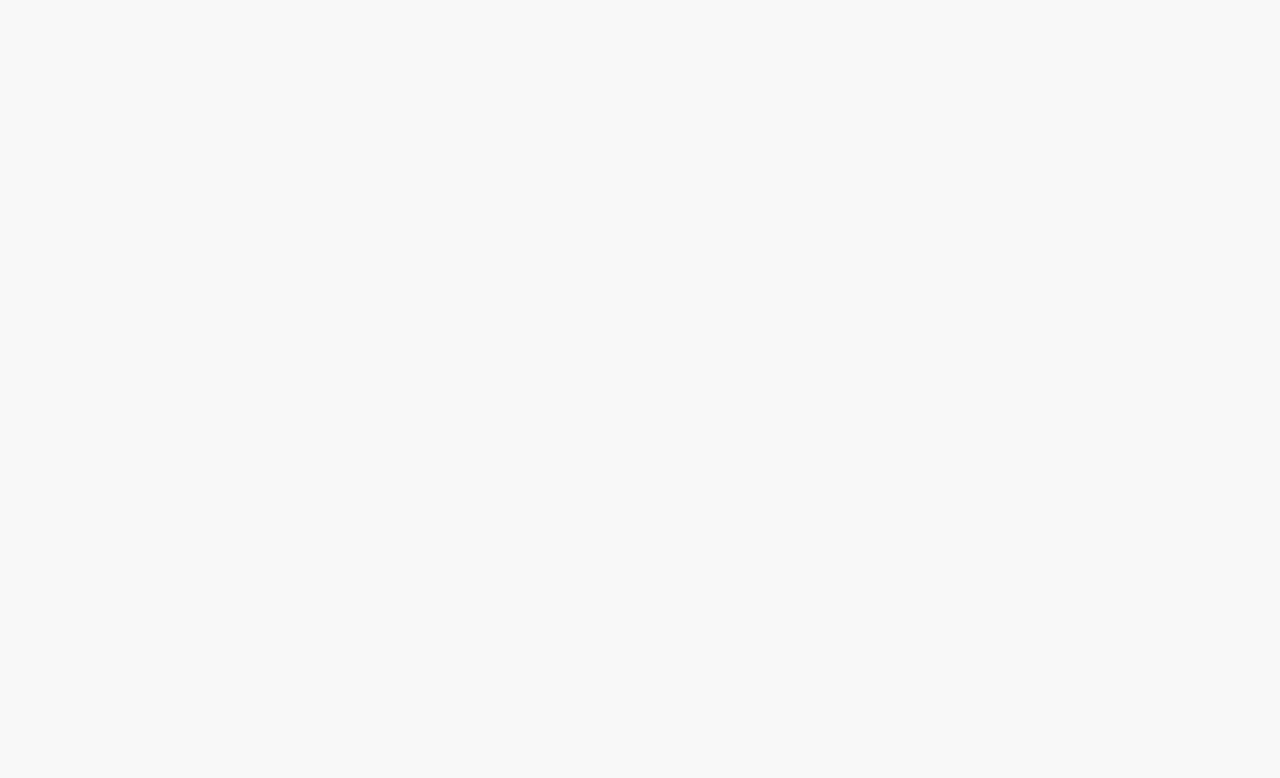
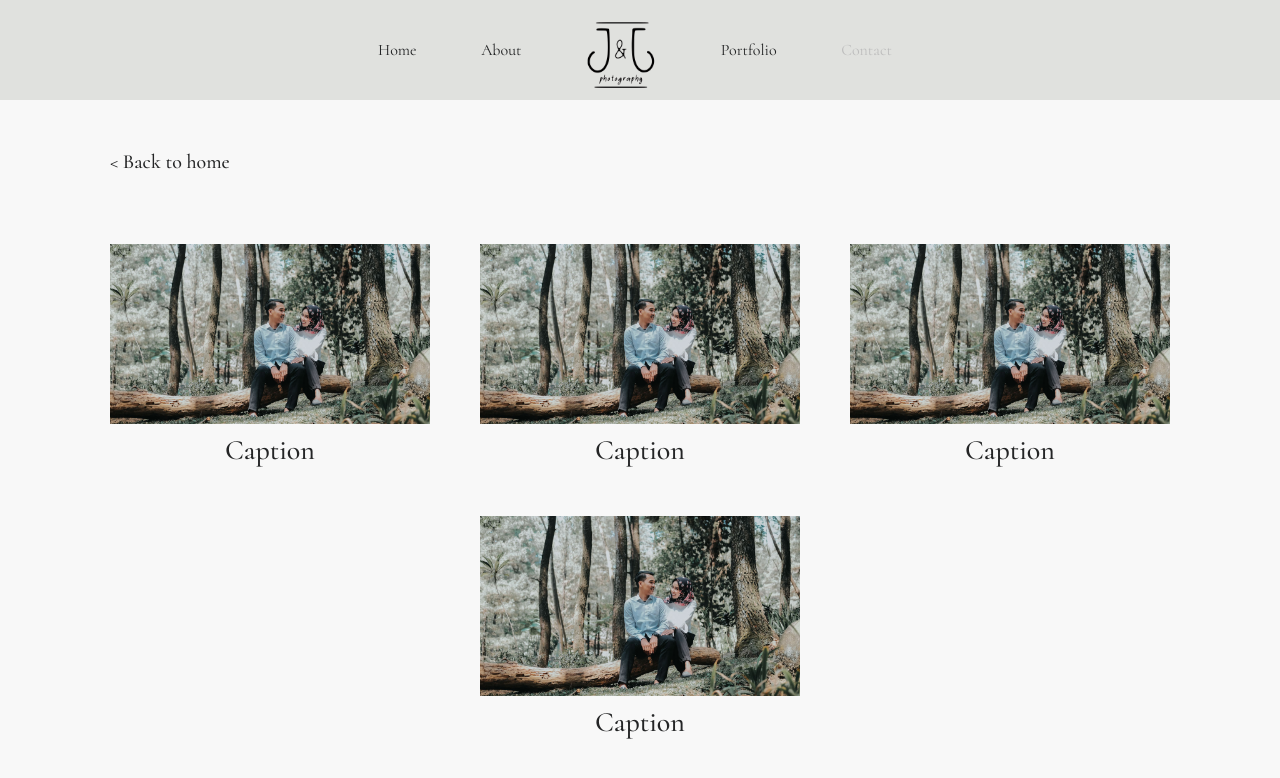
Before and after one commit to atmajayadw/react-jjphoto, a React (Create React App) app: page /portfolio in a window 1280 px wide. Shown: the top 778 px of the page. Built offline with nearby package versions, Linux system fonts and the light colour scheme.

Commit message:
Finished create web structure

```diff
--- a/src/App.js
+++ b/src/App.js
@@ -1,5 +1,7 @@
 import React, { Component } from 'react'
 import Home from './pages/Home.js'
+import Portfolio from './pages/Portfolio.js'
+import Content from './pages/Content.js'
 import {
   Switch,
   Route,
@@ -16,6 +18,9 @@ export default class App extends Component {
             <Switch>
               <Route path="/" component={Home} exact />
               {/* <Route path="/photography" component={Photography} exact /> */}
+
+              <Route path="/portfolio" component={Portfolio} exact />
+              <Route path="/portfolio/content" component={Content} exact />
             </Switch>
           </main>
         </BrowserRouter>
--- /dev/null
+++ b/src/component/Content.js
@@ -0,0 +1,41 @@
+import React, { Component } from 'react'
+import 'bootstrap/dist/css/bootstrap.min.css';
+import '../css/main.css'
+import { Slide1 } from '../assets/img/img.js'
+
+export default class Content extends Component {
+    render() {
+        return (
+            <>
+                <section id="content">
+                    <div className="container">
+                        <h5> {'<'} Back to home </h5>
+                        <div className="contents">
+                            <div className="content">
+                                <img src={Slide1} alt="" className="img-fluid" />
+                                <h3>Caption</h3>
+                            </div>
+
+                            <div className="content">
+                                <img src={Slide1} alt="" className="img-fluid" />
+                                <h3>Caption</h3>
+                            </div>
+
+                            <div className="content">
+                                <img src={Slide1} alt="" className="img-fluid" />
+                                <h3>Caption</h3>
+                            </div>
+
+                            <div className="content">
+                                <img src={Slide1} alt="" className="img-fluid" />
+                                <h3>Caption</h3>
+                            </div>
+                        </div>
+
+
+                    </div>
+                </section>
+            </>
+        )
+    }
+}
--- /dev/null
+++ b/src/component/Detail.js
@@ -0,0 +1,37 @@
+import React, { Component } from 'react'
+import 'bootstrap/dist/css/bootstrap.min.css';
+import '../css/main.css'
+import { Slide2 } from '../assets/img/img.js'
+
+export default class Detail extends Component {
+    render() {
+        return (
+            <>
+                <section id="detail">
+                    <div className="container">
+                        <h5> {'<'} Back to portfolio </h5>
+                        <div className="details">
+                            <div className="detail">
+                                <img src={Slide2} alt="" className="img-fluid" />
+                            </div>
+
+                            <div className="detail">
+                                <img src={Slide2} alt="" className="img-fluid" />
+                            </div>
+
+                            <div className="detail">
+                                <img src={Slide2} alt="" className="img-fluid" />
+                            </div>
+
+                            <div className="detail">
+                                <img src={Slide2} alt="" className="img-fluid" />
+                            </div>
+                        </div>
+
+
+                    </div>
+                </section>
+            </>
+        )
+    }
+}
--- a/src/css/main.css
+++ b/src/css/main.css
@@ -417,3 +417,58 @@ body {
 #contact .container .contact img {
   width: 80px;
 }
+
+#content {
+  padding: 50px 0;
+}
+
+#content h5 {
+  margin-left: 25px;
+}
+
+#content .contents {
+  margin-top: 30px;
+  display: -webkit-box;
+  display: -ms-flexbox;
+  display: flex;
+  -ms-flex-wrap: wrap;
+      flex-wrap: wrap;
+  -ms-flex-pack: distribute;
+      justify-content: space-around;
+}
+
+#content .contents .content {
+  margin-top: 40px;
+  width: 320px;
+}
+
+#content .contents .content h3 {
+  margin-top: 10px;
+  text-align: center;
+}
+
+#detail {
+  padding: 50px 0;
+}
+
+#detail .details {
+  margin-top: 20px;
+  display: -webkit-box;
+  display: -ms-flexbox;
+  display: flex;
+  -ms-flex-wrap: wrap;
+      flex-wrap: wrap;
+  -webkit-box-pack: space-evenly;
+      -ms-flex-pack: space-evenly;
+          justify-content: space-evenly;
+}
+
+#detail .details .detail {
+  margin-top: 40px;
+  width: 400px;
+}
+
+#detail .details .detail h3 {
+  margin-top: 10px;
+  text-align: center;
+}
--- a/src/pages/Content.js
+++ b/src/pages/Content.js
@@ -0,0 +1,14 @@
+import React, { Component } from 'react'
+import Navbar from '../component/Navbar.js'
+import Detail from '../component/Detail.js'
+
+export default class Content extends Component {
+    render() {
+        return (
+            <>
+                <Navbar />
+                <Detail />
+            </>
+        )
+    }
+}
--- a/src/pages/Portfolio.js
+++ b/src/pages/Portfolio.js
@@ -0,0 +1,14 @@
+import React, { Component } from 'react'
+import Navbar from '../component/Navbar.js'
+import Content from '../component/Content.js'
+
+export default class Portfolio extends Component {
+    render() {
+        return (
+            <>
+                <Navbar />
+                <Content />
+            </>
+        )
+    }
+}
--- a/src/sass/main.scss
+++ b/src/sass/main.scss
@@ -363,3 +363,49 @@ body {
         }
     }
 }
+
+#content {
+    padding: 50px 0;
+
+    h5 {
+        margin-left: 25px;
+    }
+
+    .contents {
+        margin-top: 30px;
+        display: flex;
+        flex-wrap: wrap;
+        justify-content: space-around;
+
+        .content {
+            margin-top: 40px;
+            width: 320px;
+
+            h3 {
+                margin-top: 10px;
+                text-align: center;
+            }
+        }
+    }
+}
+
+#detail {
+    padding: 50px 0;
+
+    .details {
+        margin-top: 20px;
+        display: flex;
+        flex-wrap: wrap;
+        justify-content: space-evenly;
+
+        .detail {
+            margin-top: 40px;
+            width: 400px;
+
+            h3 {
+                margin-top: 10px;
+                text-align: center;
+            }
+        }
+    }
+}
```
